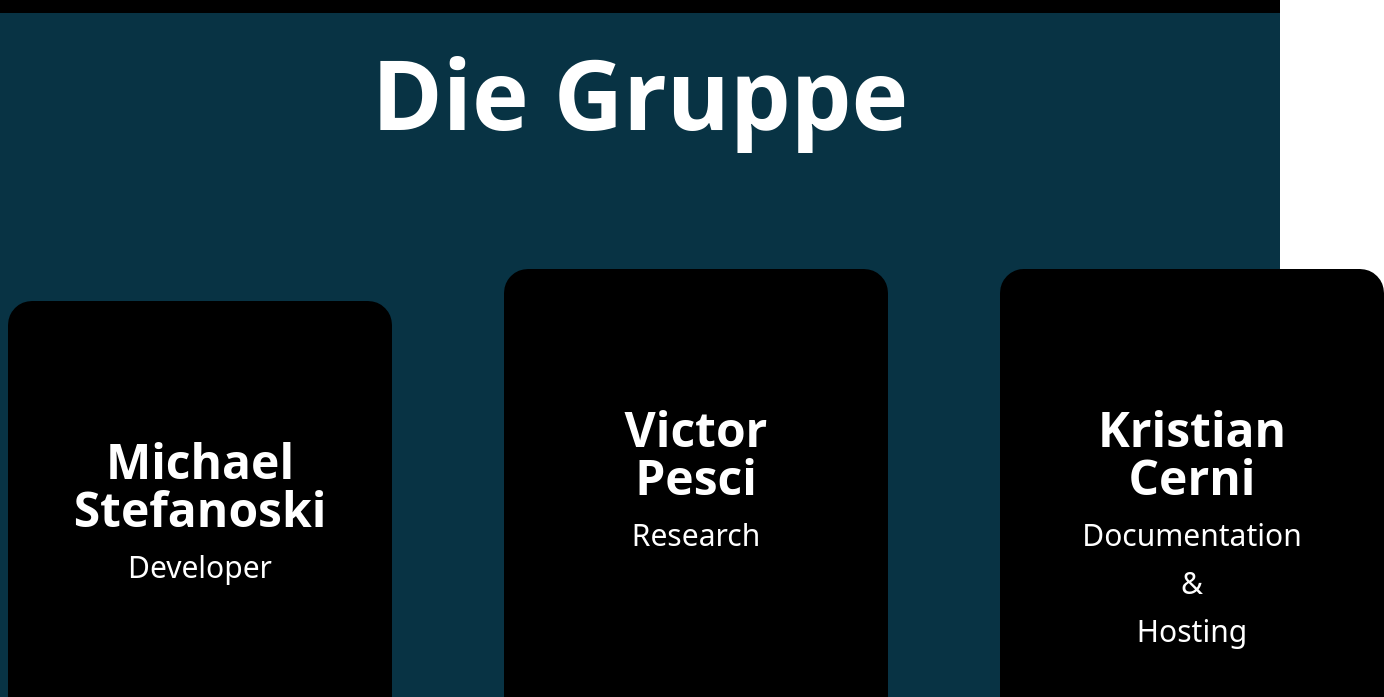
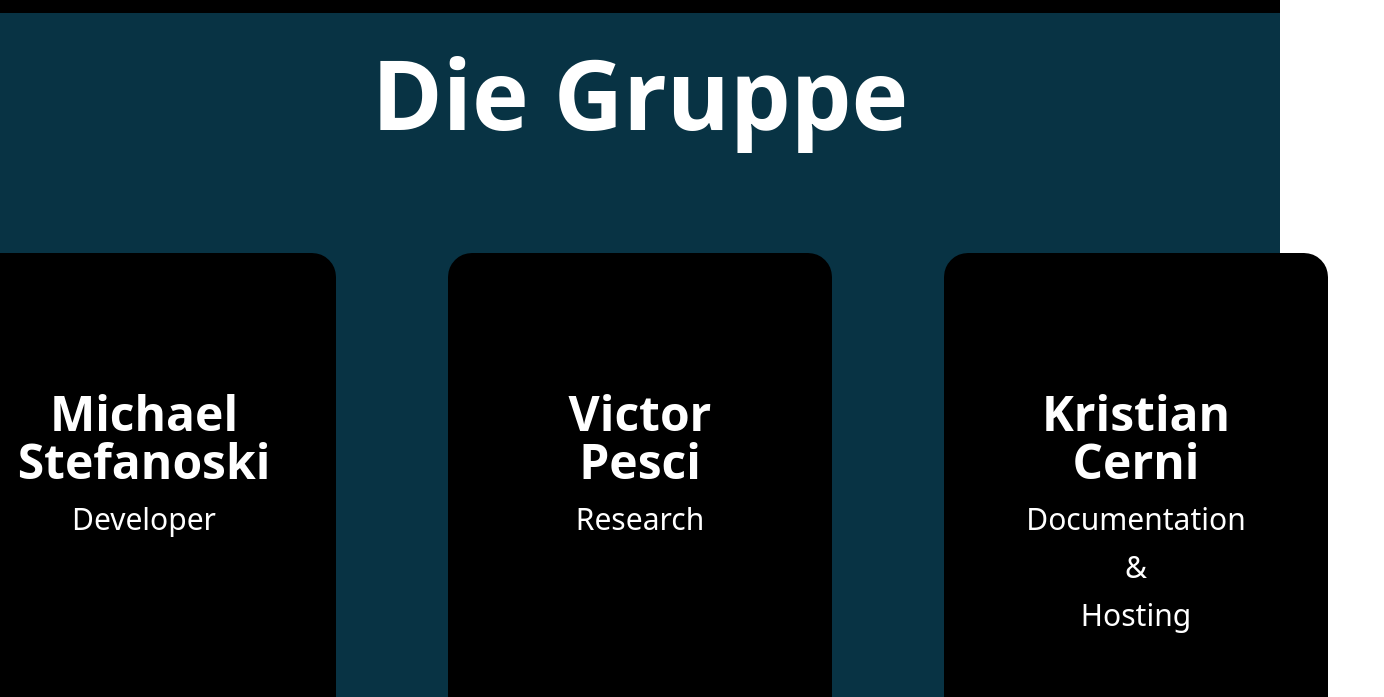
Before and after one commit to michi-mk-zh/PrWR-Porsche, a website: page team.html in a window 1280 px wide. Shown: the part 103-800 px from the top of the page, 1384 px wide, since content can reach past the window. Drawn offline with nearby package versions, Linux system fonts and the light colour scheme.

Commit message:
Fixed the Team site

```diff
--- a/team.html
+++ b/team.html
@@ -39,8 +39,8 @@
 <main class="bg-cyan-950 min-h-screen ">
     <div class="flex flex-col items-center ">
         <h1 class="text-white font-bold text-8xl mt-8 pb-8">Die Gruppe</h1>
-        <section class="lg:flex lg:flex-row lg:space-x-28 lg:mt-4 text-white sm:flex-col sm:space-y-20 sm:mb-12">
-            <div class="bg-black w-96 custom-height flex flex-col items-center pt-4 rounded-3xl lg:mt-28 lg:ml-28 sm:mt-14">
+        <section class="lg:flex lg:flex-row lg:space-x-28 lg:mt-0 text-white sm:flex-col sm:space-y-20 sm:mb-12">
+            <div class="bg-black w-96 custom-height flex flex-col items-center pt-4 rounded-3xl lg:mt-20 sm:mt-14">
                 <h1 class="font-bold text-5xl custom-margin">Michael</h1>
                 <h1 class="font-bold text-5xl">Stefanoski</h1>
                 <h2 class="text-3xl mt-4">Developer</h2>
@@ -50,7 +50,7 @@
                 <h1 class="font-bold text-5xl">Pesci</h1>
                 <h2 class="text-3xl mt-4">Research</h2>
             </div>
-            <div class="bg-black  w-96 custom-height flex flex-col items-center pt-4 rounded-3xl ">
+            <div class="bg-black  w-96 custom-height flex flex-col items-center pt-4 rounded-3xl">
                 <h1 class="font-bold text-5xl custom-margin">Kristian</h1>
                 <h1 class="font-bold text-5xl">Cerni</h1>
                 <h2 class="text-3xl mt-4">Documentation</h2>
```
